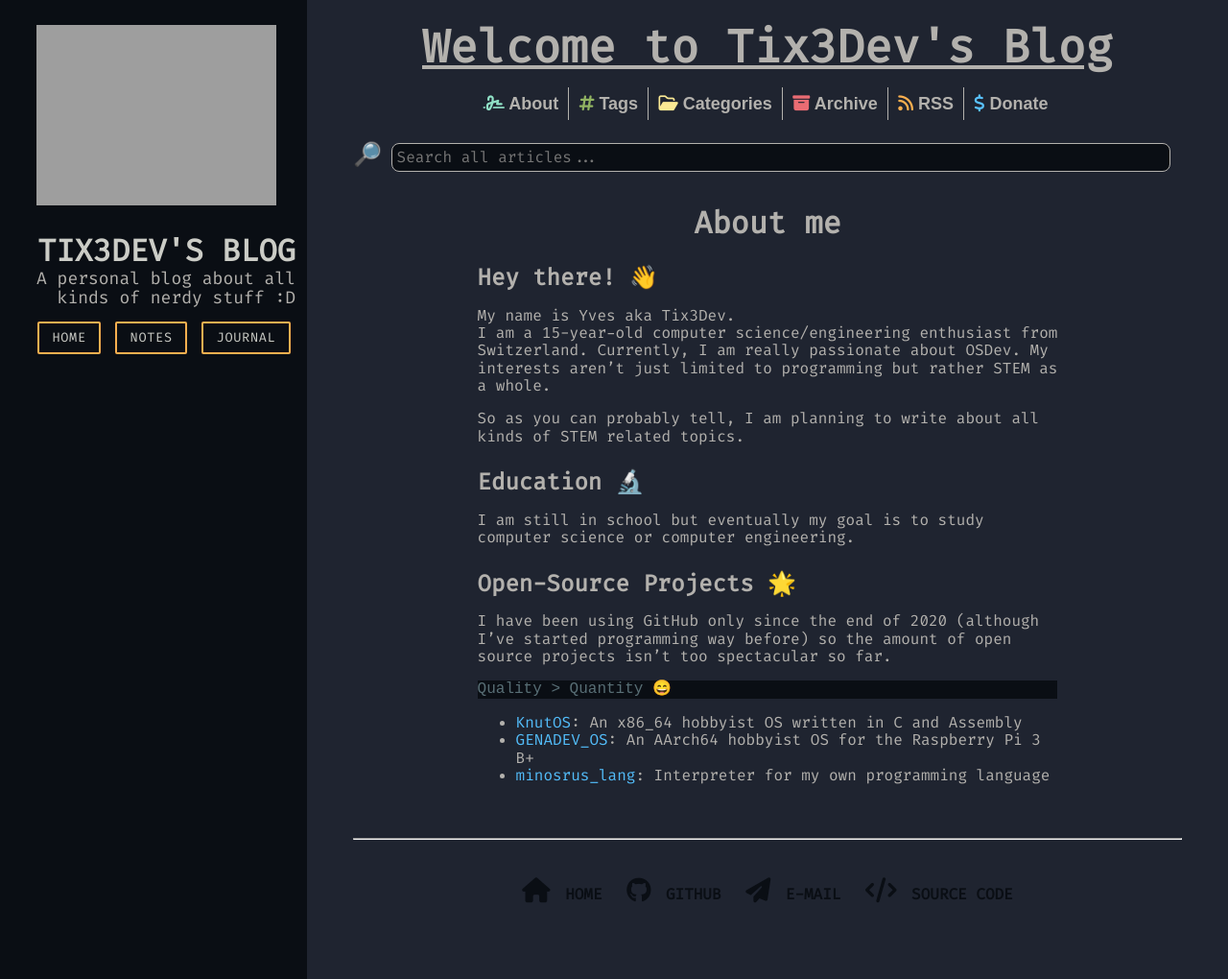
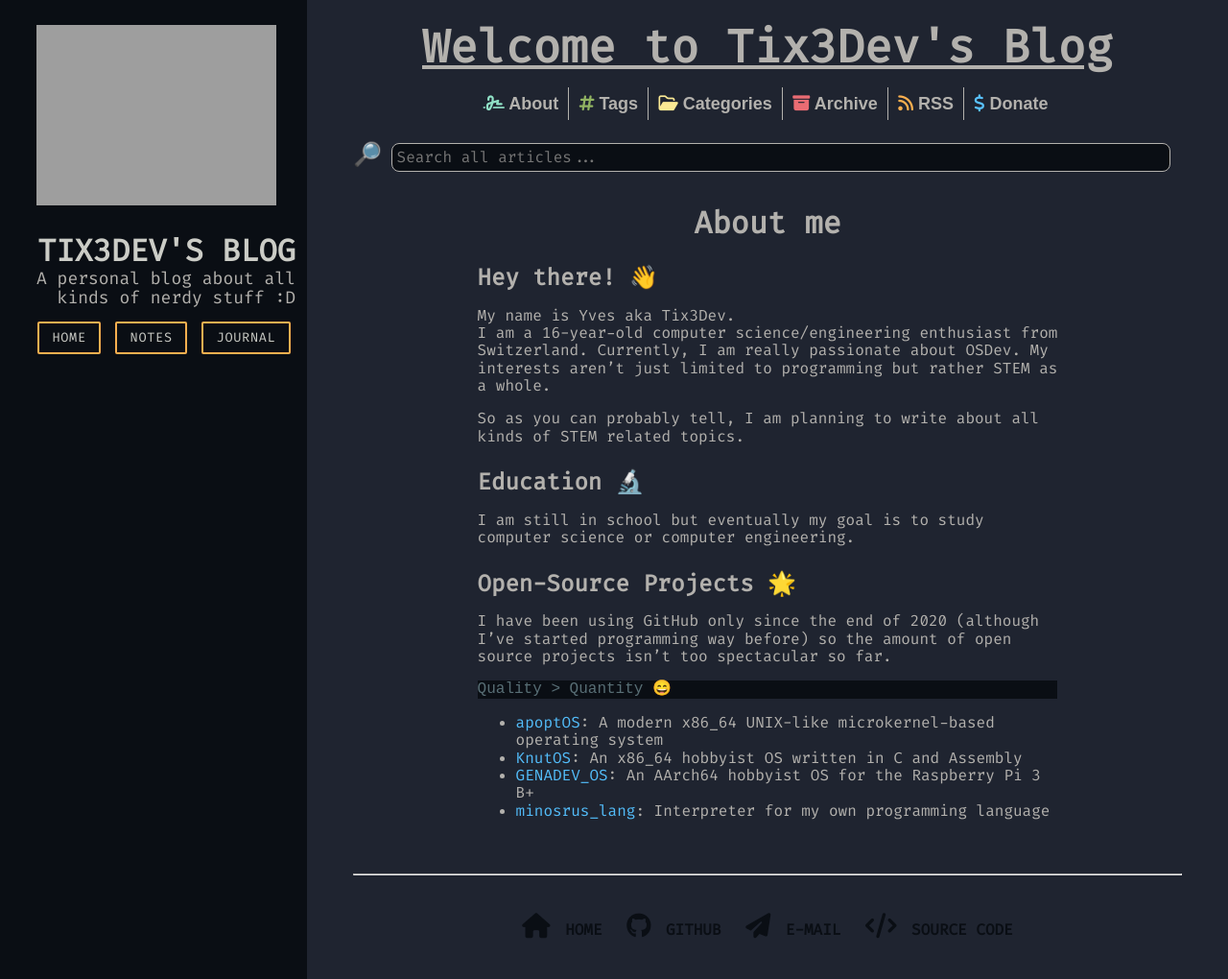
Before and after one commit to Tix3Dev/tix3dev.github.io, a Jekyll site: the page built from _pages/about.md, in a window 1280 px wide and 1020 px high. Shown: the whole window at 96% size. Built offline with Jekyll 4.4.1, drawn with Linux system fonts in a browser that asks for light colours; nearby versions of some CDN libraries.

````diff
--- a/_config.yml
+++ b/_config.yml
@@ -36,7 +36,7 @@ disqus: purelog-jekyll
 author: Yves Vollmeier
 author_bio: >-
   Hey there! 👋 My name is Yves aka Tix3Dev.<br/>
-  I am a 15 year old computer science/engineering enthusiast from Switzerland.<br/>
+  I am a 16 year old computer science/engineering enthusiast from Switzerland.<br/>
   Currently, I am really passionate about OSDev.<br/>
   My interests aren't just limited to programming but rather STEM as a whole.<br/>
 author_pic: /assets/avatar.png
--- a/_pages/about.md
+++ b/_pages/about.md
@@ -7,7 +7,7 @@ permalink: /about/
 ## Hey there! 👋
 
 My name is Yves aka Tix3Dev.<br/>
-I am a 15-year-old computer science/engineering enthusiast from Switzerland.
+I am a 16-year-old computer science/engineering enthusiast from Switzerland.
 Currently, I am really passionate about OSDev.
 My interests aren't just limited to programming but rather STEM as a whole.
 
@@ -24,6 +24,7 @@ I have been using GitHub only since the end of 2020 (although I've started progr
 Quality > Quantity 😄
 ```
 
+- [apoptOS](https://github.com/Tix3Dev/apoptOS): A modern x86_64 UNIX-like microkernel-based operating system
 - [KnutOS](https://github.com/Tix3Dev/KnutOS): An x86_64 hobbyist OS written in C and Assembly
 - [GENADEV_OS](https://github.com/GENADEV/GENADEV_OS): An AArch64 hobbyist OS for the Raspberry Pi 3 B+
 - [minosrus_lang](https://github.com/Tix3Dev/minosrus_lang): Interpreter for my own programming language
````
Also changed, not shown: _notes/2022-04-20-unit-testing-framework.md (added, +7 -0 lines).
